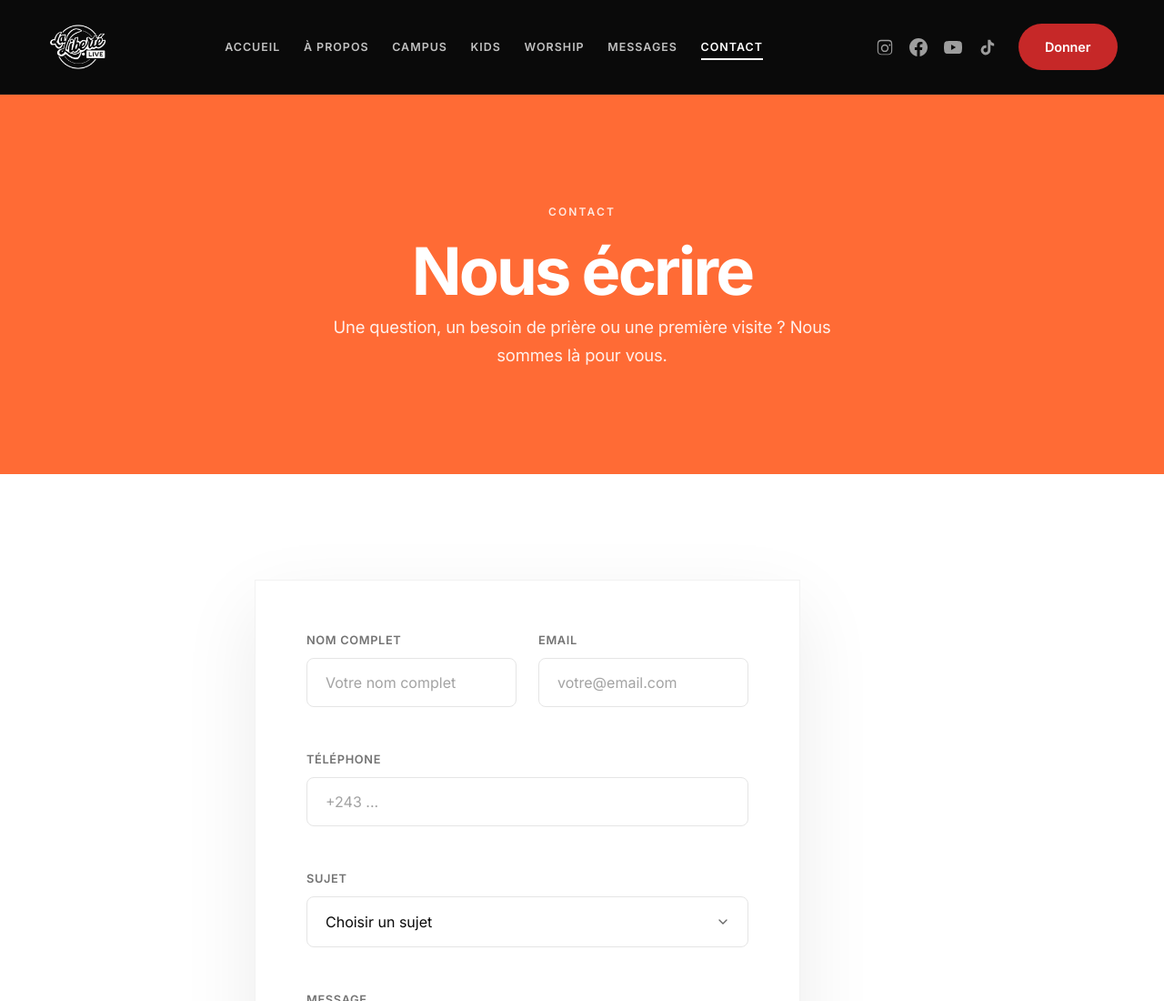
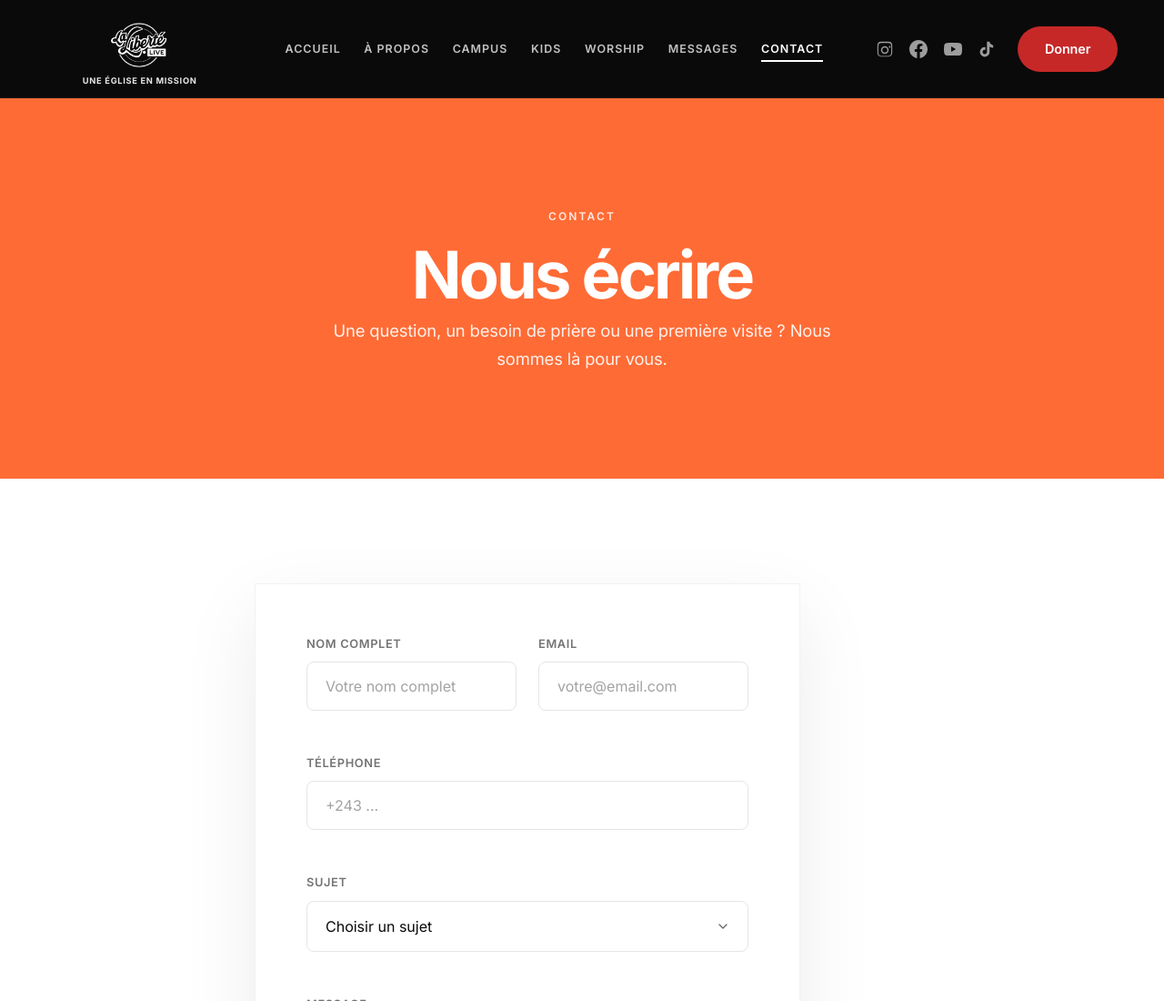
Before and after one commit to zack243/laliberte.live, a website: page contact.html in a window 1280 px wide. Shown: the top 1100 px of the page at 91% size. Drawn offline with Linux system fonts and the light colour scheme.

Commit message:
Show centered mission signature under logo on contact.html

```diff
--- a/contact.html
+++ b/contact.html
@@ -13,9 +13,12 @@
 <body>
   <nav class="navbar">
     <div class="container navbar-inner">
-      <a href="index.html" class="logo">
-        <img src="images/Logo%20laliberte%20live%20noir%20sans%20fond.png" alt="laliberte.live" class="logo-img logo-dark">
-        <img src="images/logo_laliberte_live_fond_noir-removebg-preview.png" alt="laliberte.live" class="logo-img logo-light">
+      <a href="index.html" class="logo logo-home" aria-label="laliberte.live — Accueil">
+        <span class="logo-home-visual">
+          <img src="images/Logo%20laliberte%20live%20noir%20sans%20fond.png" alt="laliberte.live" class="logo-img logo-dark">
+          <img src="images/logo_laliberte_live_fond_noir-removebg-preview.png" alt="laliberte.live" class="logo-img logo-light">
+        </span>
+        <span class="logo-home-tagline">Une église en mission</span>
       </a>
       <div class="nav-links">
         <a href="index.html" class="nav-link">Accueil</a>
```
